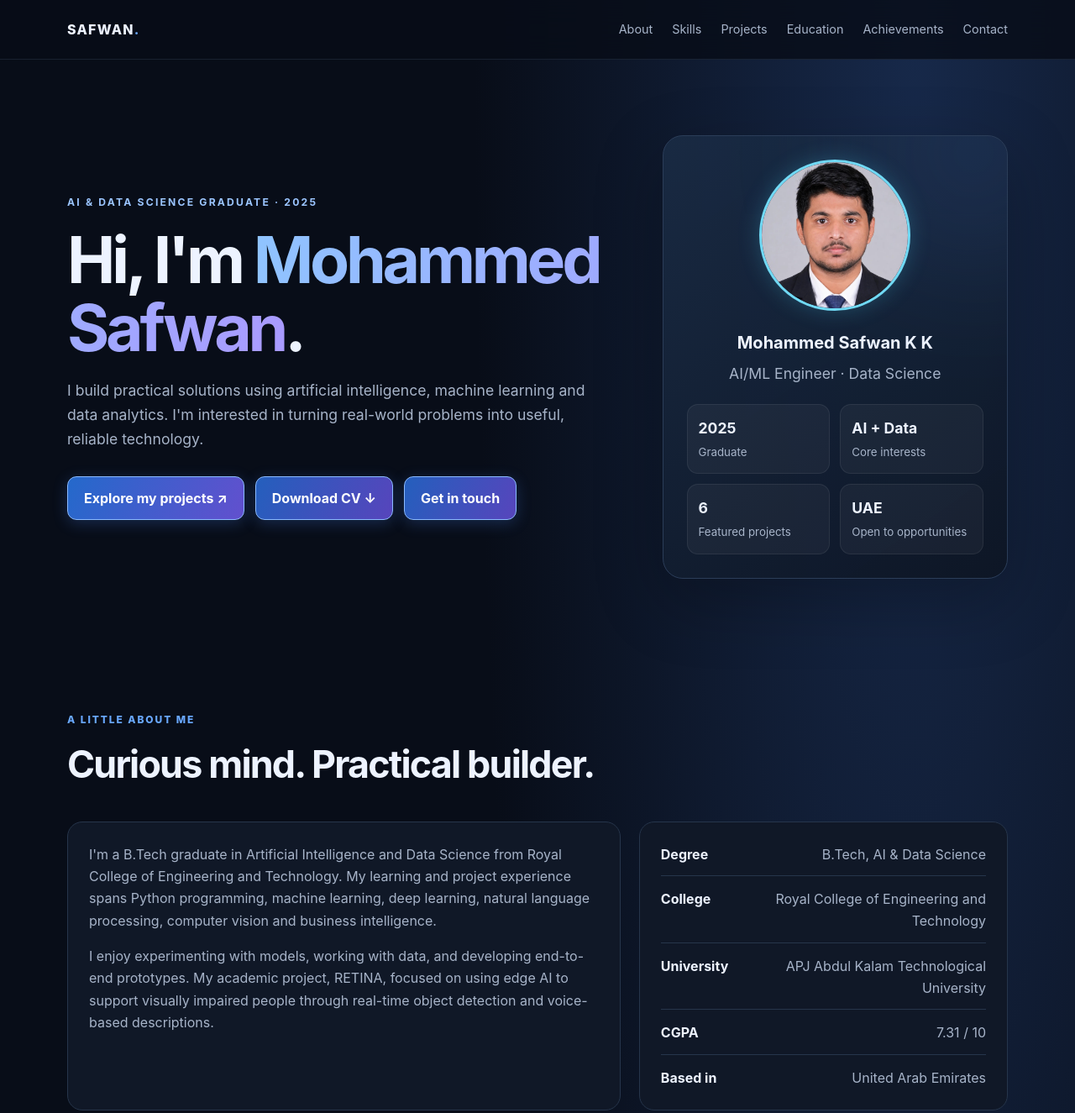
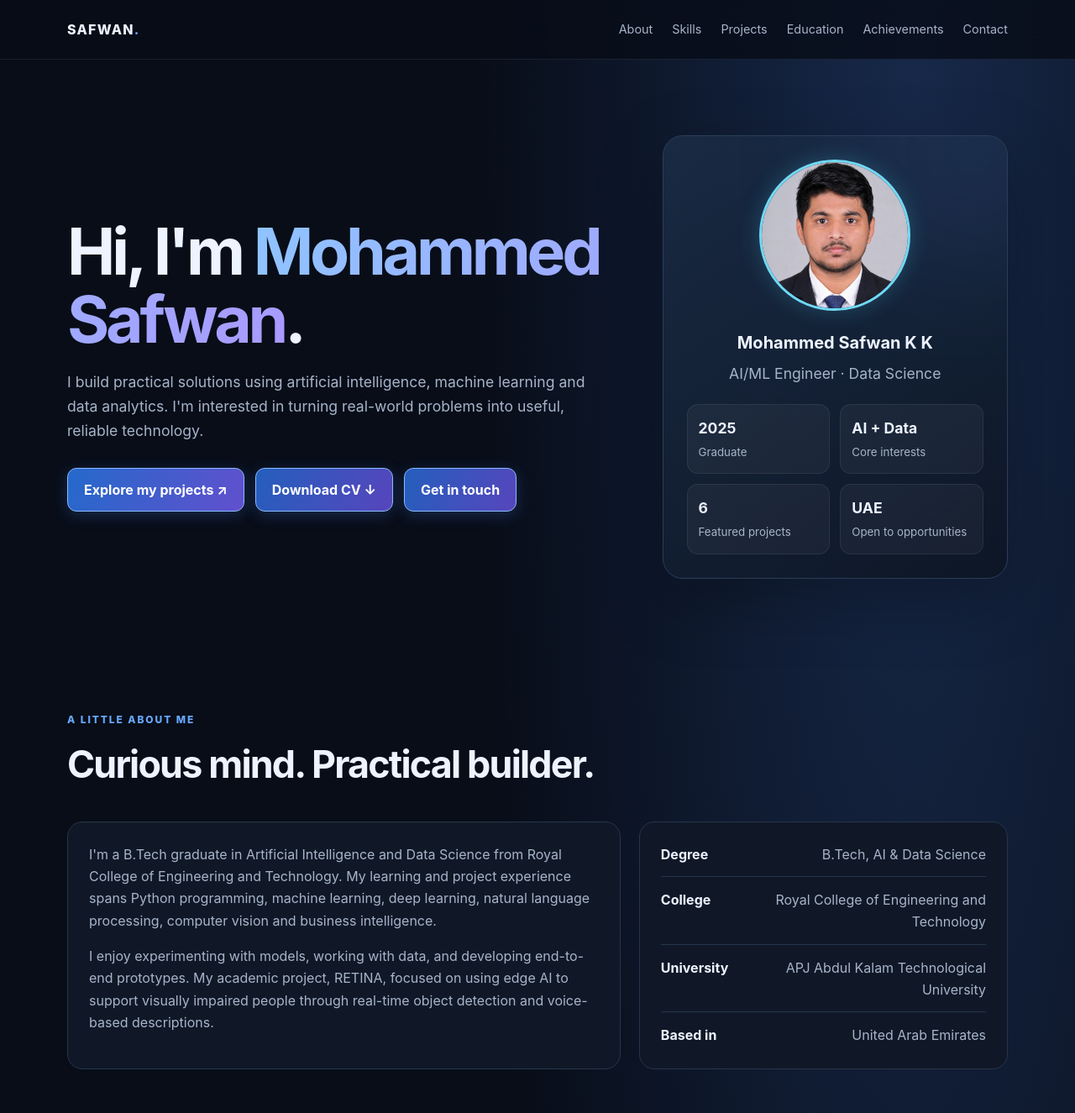
Before and after one commit to safwankkmohammed/portfolio, a plain HTML site: page index.html in a window 1280 px wide. Shown: the top 1325 px of the page at 84% size. Drawn offline with Linux system fonts and the light colour scheme.

Commit message:
Add files via upload
final polishing

```diff
--- a/index.html
+++ b/index.html
@@ -45,10 +45,10 @@
 <header><div class="wrap"><nav><a class="brand" href="#home">SAFWAN<span>.</span></a><button class="menu" id="menu" aria-label="Toggle navigation">Menu</button><div class="navlinks" id="navlinks"><a href="#about">About</a><a href="#skills">Skills</a><a href="#projects">Projects</a><a href="#education">Education</a><a href="#achievements">Achievements</a><a href="#contact">Contact</a></div></nav></div></header>
 <main>
   <div class="wrap hero" id="home">
-    <div><div class="eyebrow">AI & Data Science Graduate · 2025</div><h1>Hi, I'm <span>Mohammed Safwan</span>.</h1><p>I build practical solutions using artificial intelligence, machine learning and data analytics. I'm interested in turning real-world problems into useful, reliable technology.</p><div class="actions"><a class="btn primary" href="#projects">Explore my projects ↗</a><a class="btn" href="Safwan_CV.pdf" download>Download CV ↓</a><a class="btn" href="#contact">Get in touch</a></div></div>
+    <div><h1>Hi, I'm <span>Mohammed Safwan</span>.</h1><p>I build practical solutions using artificial intelligence, machine learning and data analytics. I'm interested in turning real-world problems into useful, reliable technology.</p><div class="actions"><a class="btn primary" href="#projects">Explore my projects ↗</a><a class="btn" href="Safwan_CV.pdf" download>Download CV ↓</a><a class="btn" href="#contact">Get in touch</a></div></div>
     <aside class="hero-card"><img class="profile-photo" src="profile.jpg" alt="Professional portrait of Mohammed Safwan K K" width="180" height="180"><h3>Mohammed Safwan K K</h3><p class="role">AI/ML Engineer · Data Science</p><div class="statgrid"><div class="stat"><b>2025</b><small>Graduate</small></div><div class="stat"><b>AI + Data</b><small>Core interests</small></div><div class="stat"><b>6</b><small>Featured projects</small></div><div class="stat"><b>UAE</b><small>Open to opportunities</small></div></div></aside>
   </div>
-  <section id="about"><div class="wrap"><div class="section-head"><div class="kicker">A little about me</div><h2>Curious mind. Practical builder.</h2></div><div class="about-grid"><div class="panel"><p>I'm a B.Tech graduate in Artificial Intelligence and Data Science from Royal College of Engineering and Technology. My learning and project experience spans Python programming, machine learning, deep learning, natural language processing, computer vision and business intelligence.</p><p>I enjoy experimenting with models, working with data, and developing end-to-end prototypes. My academic project, RETINA, focused on using edge AI to support visually impaired people through real-time object detection and voice-based descriptions.</p></div><div class="panel facts"><div class="fact"><b>Degree</b><span>B.Tech, AI & Data Science</span></div><div class="fact"><b>College</b><span>Royal College of Engineering and Technology</span></div><div class="fact"><b>University</b><span>APJ Abdul Kalam Technological University</span></div><div class="fact"><b>CGPA</b><span>7.31 / 10</span></div><div class="fact"><b>Based in</b><span>United Arab Emirates</span></div></div></div></div></section>
+  <section id="about"><div class="wrap"><div class="section-head"><div class="kicker">A little about me</div><h2>Curious mind. Practical builder.</h2></div><div class="about-grid"><div class="panel"><p>I'm a B.Tech graduate in Artificial Intelligence and Data Science from Royal College of Engineering and Technology. My learning and project experience spans Python programming, machine learning, deep learning, natural language processing, computer vision and business intelligence.</p><p>I enjoy experimenting with models, working with data, and developing end-to-end prototypes. My academic project, RETINA, focused on using edge AI to support visually impaired people through real-time object detection and voice-based descriptions.</p></div><div class="panel facts"><div class="fact"><b>Degree</b><span>B.Tech, AI & Data Science</span></div><div class="fact"><b>College</b><span>Royal College of Engineering and Technology</span></div><div class="fact"><b>University</b><span>APJ Abdul Kalam Technological University</span></div><div class="fact"><b>Based in</b><span>United Arab Emirates</span></div></div></div></div></section>
   <section id="skills"><div class="wrap"><div class="section-head"><div class="kicker">What I work with</div><h2>Technical skills</h2><p>A selection of tools and technologies from my coursework, projects and practical training.</p></div><div class="skills">
     <div class="panel skill"><h3>Programming & Data</h3><div class="tags"><span class="tag">Python</span><span class="tag">SQL</span><span class="tag">NumPy</span><span class="tag">Pandas</span><span class="tag">Matplotlib</span><span class="tag">Seaborn</span><span class="tag">Excel</span></div></div>
     <div class="panel skill"><h3>AI & Machine Learning</h3><div class="tags"><span class="tag">Machine Learning</span><span class="tag">Deep Learning</span><span class="tag">Scikit-learn</span><span class="tag">TensorFlow</span><span class="tag">Keras</span><span class="tag">PyTorch</span></div></div>
@@ -67,7 +67,7 @@
 
   </div><p style="color:var(--muted);margin-top:22px;font-size:.9rem"><a class="btn" href="https://github.com/safwankkmohammed?tab=repositories" target="_blank" rel="noopener">Explore all GitHub repositories ↗</a></p></div></section>
   <section id="education"><div class="wrap"><div class="section-head"><div class="kicker">Academic background</div><h2>Education & certifications</h2></div><div class="panel"><div class="timeline">
-    <div class="timeline-item"><h3>B.Tech — Artificial Intelligence and Data Science</h3><div class="meta">Royal College of Engineering and Technology · APJ Abdul Kalam Technological University · 2025</div><p>CGPA: 7.31 / 10. Also completed a minor degree in Mechanical Engineering.</p></div>
+    <div class="timeline-item"><h3>B.Tech — Artificial Intelligence and Data Science</h3><div class="meta">Royal College of Engineering and Technology · APJ Abdul Kalam Technological University · 2025</div><p>Completed a minor degree in Mechanical Engineering.</p></div>
     <div class="timeline-item"><h3>Python Data Science Certification</h3><div class="meta">Luminar Technolab</div><p>Training in Python, data analysis, exploratory data analysis, SQL, machine learning, deep learning, NLP and Power BI.</p></div>
     <div class="timeline-item"><h3>Microsoft Power BI Courses</h3><div class="meta">Coursera · Microsoft</div><p>Harnessing Power of Data with Power BI; Preparing Data for Analysis with Microsoft Excel; ETL Data in Power BI; Data Modeling in Power BI.</p></div>
   </div></div></div></section>
```
